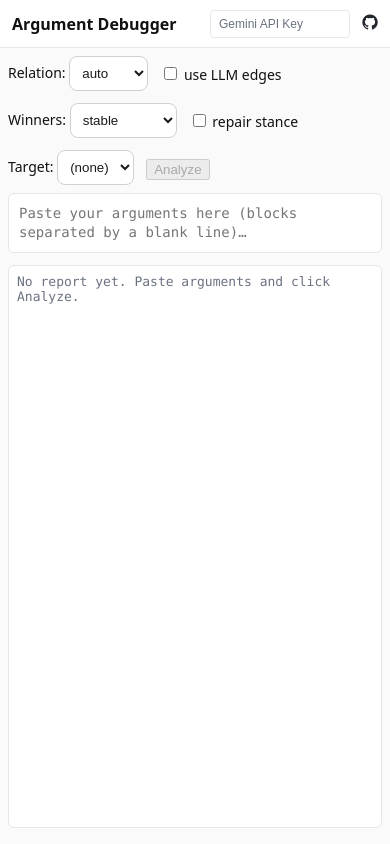
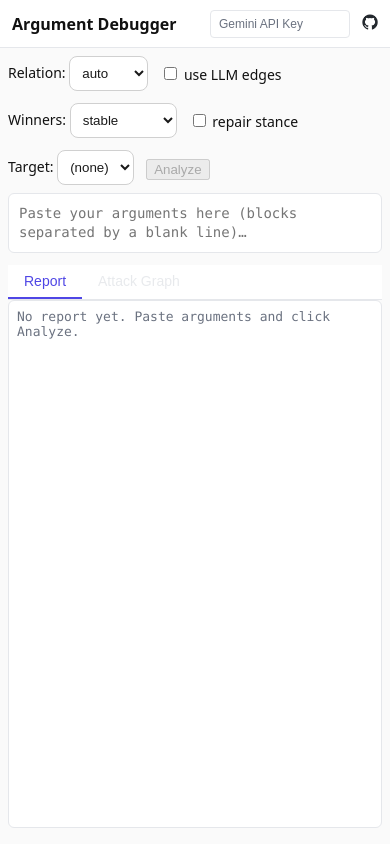
Before and after one commit to namin/argument-debugger, a React (Vite) app in the folder frontend/: page / in a window 390 px wide. Built offline with nearby package versions, Linux system fonts and the light colour scheme.

Commit message:
show attack graph

```diff
--- a/frontend/src/App.tsx
+++ b/frontend/src/App.tsx
@@ -1,5 +1,7 @@
 import React, { useEffect, useState } from "react";
 import "./styles.css";
+import { TabContainer } from "./components/TabContainer";
+import { AttackGraph } from "./components/AttackGraph";
 
 type UnifiedResult = {
   markdown: string;
@@ -150,14 +152,31 @@ export default function App() {
             />
           </div>
 
-          {/* Right: Unified Markdown */}
+          {/* Right: Tabbed Interface */}
           <div className="right-col">
+            <TabContainer
+              defaultTab="report"
+              tabs={[
+                {
+                  id: "report",
+                  label: "Report",
+                  content: (
                     <div className="card scroll code">
                       {resp?.markdown
                         ? <div style={{whiteSpace:"pre-wrap"}}>{resp.markdown}</div>
                         : <div className="muted">No report yet. Paste arguments and click Analyze.</div>
                       }
                     </div>
+                  )
+                },
+                {
+                  id: "attack-graph",
+                  label: "Attack Graph",
+                  content: <AttackGraph af={resp?.af || null} />,
+                  disabled: !resp?.af
+                }
+              ]}
+            />
           </div>
         </div>
       </main>
--- /dev/null
+++ b/frontend/src/components/AttackGraph.tsx
@@ -0,0 +1,189 @@
+import React, { useEffect, useRef } from 'react';
+
+interface AttackGraphProps {
+  af: {
+    ids: string[];
+    id2text: Record<string, string>;
+    id_attacks: [string, string][];
+  } | null;
+}
+
+export const AttackGraph: React.FC<AttackGraphProps> = ({ af }) => {
+  const canvasRef = useRef<HTMLCanvasElement>(null);
+  const containerRef = useRef<HTMLDivElement>(null);
+
+  useEffect(() => {
+    if (!af || !canvasRef.current || !containerRef.current) return;
+
+    const canvas = canvasRef.current;
+    const ctx = canvas.getContext('2d');
+    if (!ctx) return;
+
+    // Set canvas size to match container
+    const container = containerRef.current;
+    const rect = container.getBoundingClientRect();
+    canvas.width = rect.width;
+    canvas.height = rect.height;
+
+    // Clear canvas
+    ctx.clearRect(0, 0, canvas.width, canvas.height);
+
+    const { ids, id2text, id_attacks } = af;
+
+    if (ids.length === 0) {
+      // Draw "No arguments" message
+      ctx.fillStyle = '#6b7280';
+      ctx.font = '14px system-ui';
+      ctx.textAlign = 'center';
+      ctx.fillText('No arguments to display', canvas.width / 2, canvas.height / 2);
+      return;
+    }
+
+    // Calculate node positions in a circular layout
+    const centerX = canvas.width / 2;
+    const centerY = canvas.height / 2;
+    const radius = Math.min(canvas.width, canvas.height) * 0.3;
+    const nodePositions: Record<string, { x: number; y: number }> = {};
+
+    ids.forEach((id, index) => {
+      const angle = (2 * Math.PI * index) / ids.length - Math.PI / 2; // Start from top
+      nodePositions[id] = {
+        x: centerX + radius * Math.cos(angle),
+        y: centerY + radius * Math.sin(angle)
+      };
+    });
+
+    // Draw attack edges first (so they appear behind nodes)
+    ctx.strokeStyle = '#dc2626';
+    ctx.lineWidth = 2;
+    ctx.setLineDash([]);
+
+    id_attacks.forEach(([from, to]) => {
+      const fromPos = nodePositions[from];
+      const toPos = nodePositions[to];
+      if (!fromPos || !toPos) return;
+
+      // Draw line
+      ctx.beginPath();
+      ctx.moveTo(fromPos.x, fromPos.y);
+      ctx.lineTo(toPos.x, toPos.y);
+      ctx.stroke();
+
+      // Draw arrowhead
+      const angle = Math.atan2(toPos.y - fromPos.y, toPos.x - fromPos.x);
+      const arrowLength = 10;
+      const arrowAngle = Math.PI / 6;
+
+      // Calculate arrow position (slightly before the target node)
+      const nodeRadius = 25;
+      const arrowX = toPos.x - nodeRadius * Math.cos(angle);
+      const arrowY = toPos.y - nodeRadius * Math.sin(angle);
+
+      ctx.beginPath();
+      ctx.moveTo(arrowX, arrowY);
+      ctx.lineTo(
+        arrowX - arrowLength * Math.cos(angle - arrowAngle),
+        arrowY - arrowLength * Math.sin(angle - arrowAngle)
+      );
+      ctx.moveTo(arrowX, arrowY);
+      ctx.lineTo(
+        arrowX - arrowLength * Math.cos(angle + arrowAngle),
+        arrowY - arrowLength * Math.sin(angle + arrowAngle)
+      );
+      ctx.stroke();
+    });
+
+    // Draw nodes
+    const nodeRadius = 25;
+    ctx.font = '12px system-ui';
+    ctx.textAlign = 'center';
+    ctx.textBaseline = 'middle';
+
+    ids.forEach((id) => {
+      const pos = nodePositions[id];
+      if (!pos) return;
+
+      // Draw node circle
+      ctx.fillStyle = '#4f46e5';
+      ctx.beginPath();
+      ctx.arc(pos.x, pos.y, nodeRadius, 0, 2 * Math.PI);
+      ctx.fill();
+
+      // Draw node border
+      ctx.strokeStyle = '#1e1b4b';
+      ctx.lineWidth = 2;
+      ctx.stroke();
+
+      // Draw node label
+      ctx.fillStyle = 'white';
+      ctx.fillText(id, pos.x, pos.y);
+    });
+
+    // Draw legend
+    ctx.fillStyle = '#374151';
+    ctx.font = '12px system-ui';
+    ctx.textAlign = 'left';
+    ctx.textBaseline = 'top';
+
+    const legendY = 10;
+    ctx.fillText('Attack Graph:', 10, legendY);
+
+    // Red arrow for attacks
+    ctx.strokeStyle = '#dc2626';
+    ctx.lineWidth = 2;
+    ctx.beginPath();
+    ctx.moveTo(10, legendY + 20);
+    ctx.lineTo(40, legendY + 20);
+    ctx.stroke();
+
+    // Arrow head for legend
+    ctx.beginPath();
+    ctx.moveTo(40, legendY + 20);
+    ctx.lineTo(35, legendY + 17);
+    ctx.moveTo(40, legendY + 20);
+    ctx.lineTo(35, legendY + 23);
+    ctx.stroke();
+
+    ctx.fillText('attacks', 45, legendY + 16);
+
+  }, [af]);
+
+  // Handle canvas resize
+  useEffect(() => {
+    const handleResize = () => {
+      if (canvasRef.current && containerRef.current) {
+        const container = containerRef.current;
+        const rect = container.getBoundingClientRect();
+        canvasRef.current.width = rect.width;
+        canvasRef.current.height = rect.height;
+      }
+    };
+
+    window.addEventListener('resize', handleResize);
+    return () => window.removeEventListener('resize', handleResize);
+  }, []);
+
+  if (!af) {
+    return (
+      <div className="attack-graph-container" ref={containerRef}>
+        <div className="graph-placeholder">
+          <p className="muted">Attack graph will appear here after analysis</p>
+          <p className="muted">Enable "use LLM edges" for complete attack relationships</p>
+        </div>
+      </div>
+    );
+  }
+
+  return (
+    <div className="attack-graph-container" ref={containerRef}>
+      <canvas ref={canvasRef} className="attack-graph-canvas" />
+      {af.ids.length > 0 && (
+        <div className="graph-info">
+          <p className="graph-stats">
+            {af.ids.length} argument{af.ids.length !== 1 ? 's' : ''}, {af.id_attacks.length} attack{af.id_attacks.length !== 1 ? 's' : ''}
+          </p>
+        </div>
+      )}
+    </div>
+  );
+};
--- /dev/null
+++ b/frontend/src/components/TabContainer.tsx
@@ -0,0 +1,39 @@
+import React, { useState, ReactNode } from 'react';
+
+interface Tab {
+  id: string;
+  label: string;
+  content: ReactNode;
+  disabled?: boolean;
+}
+
+interface TabContainerProps {
+  tabs: Tab[];
+  defaultTab?: string;
+}
+
+export const TabContainer: React.FC<TabContainerProps> = ({ tabs, defaultTab }) => {
+  const [activeTab, setActiveTab] = useState(defaultTab || tabs[0]?.id);
+
+  const activeTabContent = tabs.find(tab => tab.id === activeTab)?.content;
+
+  return (
+    <div className="tab-container">
+      <div className="tab-header">
+        {tabs.map((tab) => (
+          <button
+            key={tab.id}
+            className={`tab-button ${activeTab === tab.id ? 'active' : ''} ${tab.disabled ? 'disabled' : ''}`}
+            onClick={() => !tab.disabled && setActiveTab(tab.id)}
+            disabled={tab.disabled}
+          >
+            {tab.label}
+          </button>
+        ))}
+      </div>
+      <div className="tab-content">
+        {activeTabContent}
+      </div>
+    </div>
+  );
+};
--- a/frontend/src/styles.css
+++ b/frontend/src/styles.css
@@ -85,6 +85,34 @@ body {
     width: 140px; /* Smaller width on mobile */
     font-size: 12px;
   }
+
+  /* Mobile tab styles */
+  .tab-header {
+    overflow-x: auto;
+    -webkit-overflow-scrolling: touch;
+  }
+
+  .tab-button {
+    padding: 10px 12px; /* Larger touch targets */
+    font-size: 13px;
+    white-space: nowrap;
+    flex-shrink: 0;
+  }
+
+  .attack-graph-container {
+    min-height: 250px; /* Ensure graph has reasonable height on mobile */
+  }
+
+  .graph-placeholder {
+    padding: 20px 10px; /* Reduce padding on mobile */
+  }
+
+  .graph-info {
+    font-size: 11px; /* Smaller info text on mobile */
+    bottom: 5px;
+    right: 5px;
+    padding: 3px 6px;
+  }
 }
 
 .left-col, .right-col { display: flex; flex-direction: column; min-height: 0; }
@@ -110,3 +138,101 @@ body {
 
 .muted { color: var(--muted); }
 .error { color: #d14343; }
+
+/* Tab Container Styles */
+.tab-container {
+  display: flex;
+  flex-direction: column;
+  height: 100%;
+  min-height: 0;
+}
+
+.tab-header {
+  display: flex;
+  border-bottom: 1px solid var(--line);
+  background: #fff;
+  margin-bottom: 0;
+}
+
+.tab-button {
+  padding: 8px 16px;
+  border: none;
+  background: transparent;
+  color: var(--muted);
+  font-size: 14px;
+  cursor: pointer;
+  border-bottom: 2px solid transparent;
+  transition: all 0.2s ease;
+}
+
+.tab-button:hover:not(.disabled) {
+  color: var(--fg);
+  background: #f9fafb;
+}
+
+.tab-button.active {
+  color: var(--accent);
+  border-bottom-color: var(--accent);
+  background: #fff;
+}
+
+.tab-button.disabled {
+  color: #d1d5db;
+  cursor: not-allowed;
+  opacity: 0.5;
+}
+
+.tab-content {
+  flex: 1;
+  min-height: 0;
+  display: flex;
+  flex-direction: column;
+}
+
+/* Attack Graph Styles */
+.attack-graph-container {
+  flex: 1;
+  min-height: 0;
+  position: relative;
+  border: 1px solid var(--line);
+  border-radius: 6px;
+  background: #fff;
+  display: flex;
+  flex-direction: column;
+}
+
+.attack-graph-canvas {
+  flex: 1;
+  width: 100%;
+  height: 100%;
+}
+
+.graph-placeholder {
+  flex: 1;
+  display: flex;
+  flex-direction: column;
+  align-items: center;
+  justify-content: center;
+  padding: 40px 20px;
+  text-align: center;
+}
+
+.graph-placeholder p {
+  margin: 4px 0;
+}
+
+.graph-info {
+  position: absolute;
+  bottom: 10px;
+  right: 10px;
+  background: rgba(255, 255, 255, 0.9);
+  padding: 4px 8px;
+  border-radius: 4px;
+  font-size: 12px;
+  color: var(--muted);
+  border: 1px solid var(--line);
+}
+
+.graph-stats {
+  margin: 0;
+}
```
Lines whose indentation alone changed are shown as unchanged.
